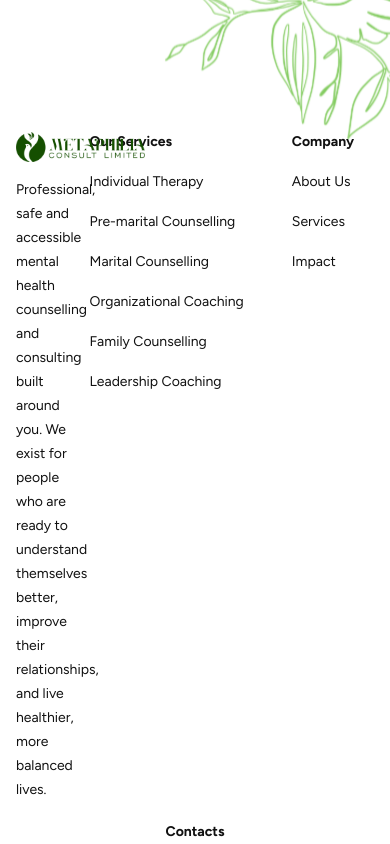
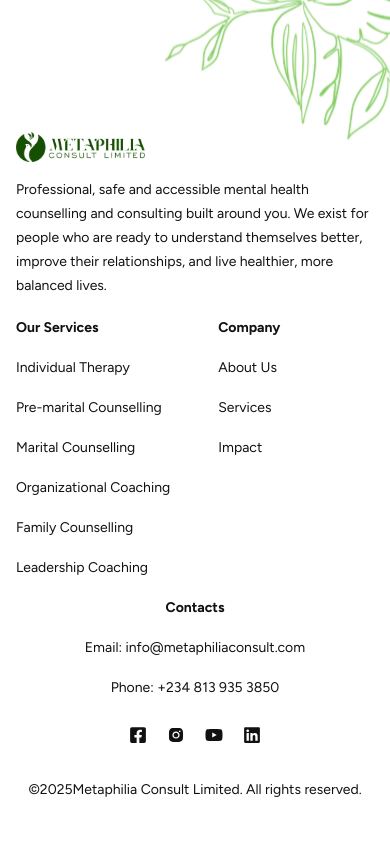
Before and after one commit to T-laye/metaphilia, a Next.js app: page / in a window 390 px wide. Shown: the part 8440-9284 px from the top of the page. Built offline with nearby package versions, Linux system fonts and the light colour scheme; no server answers.

Commit message:
fixed bug

```diff
--- a/src/components/Footer.tsx
+++ b/src/components/Footer.tsx
@@ -20,7 +20,7 @@ export default function Footer() {
 				/>
 			</div>
 			<div className="custom-container -mt-22">
-				<div className="grid grid-cols-1 md:grid-cols-2 lg:grid-cols-3 gap-5 text-sm sm:gap-10 sm:text-base md:gap-20 xl:text-lg">
+				<div className="flex flex-col sm:grid grid-cols-1 md:grid-cols-2 lg:grid-cols-3 gap-5 text-sm sm:gap-10 sm:text-base md:gap-20 xl:text-lg">
 					{/* logo */}
 					<div>
 						<Logo />
@@ -32,7 +32,7 @@ export default function Footer() {
 						</p>
 					</div>
 
-					<div className="flex gap-12 sm:gap-40 lg:gap-20 xl:gap-24">
+					<div className="flex gap-12 sm:gap-20 lg:gap-20 xl:gap-24 max-[315px]:flex-col max-[315px]:gap-8">
 						{/* Services */}
 						<div className="md:order-2">
 							<h4 className="font-bold">Our Services</h4>
--- a/src/components/sections/home/Contact.tsx
+++ b/src/components/sections/home/Contact.tsx
@@ -44,7 +44,7 @@ export default function Contact() {
 					{
 						icon: <RxEnvelopeClosed className="text-2xl md:text-[40px]" />,
 						content: (
-							<div className="mt-3.5">
+							<div className="mt-3.5 max-[340px]:text-sm">
 								<Link href="mailto:INFO@METAPHILIACONSULT.COM">
 									INFO@METAPHILIACONSULT.COM
 								</Link>
```
